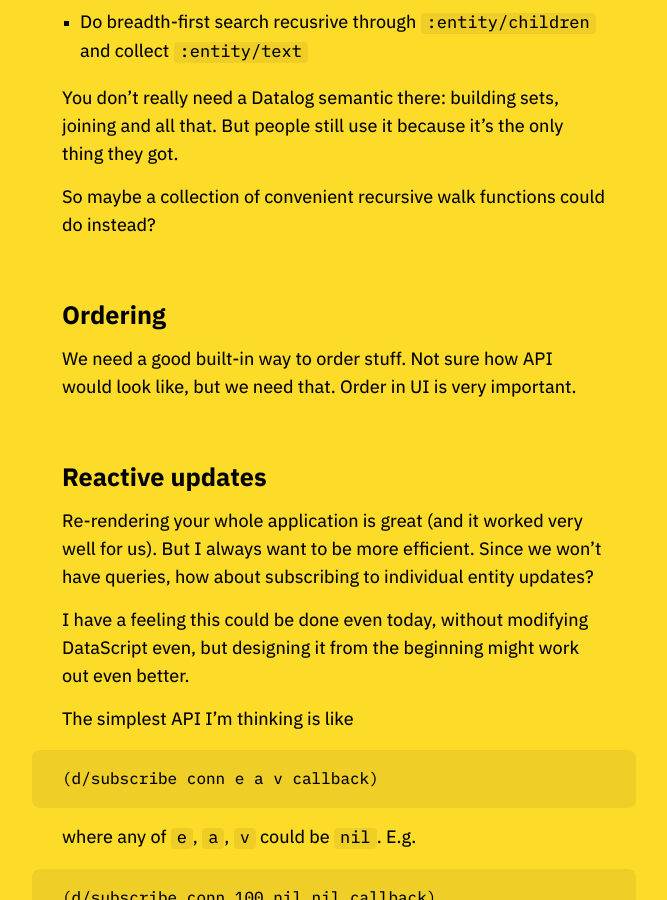
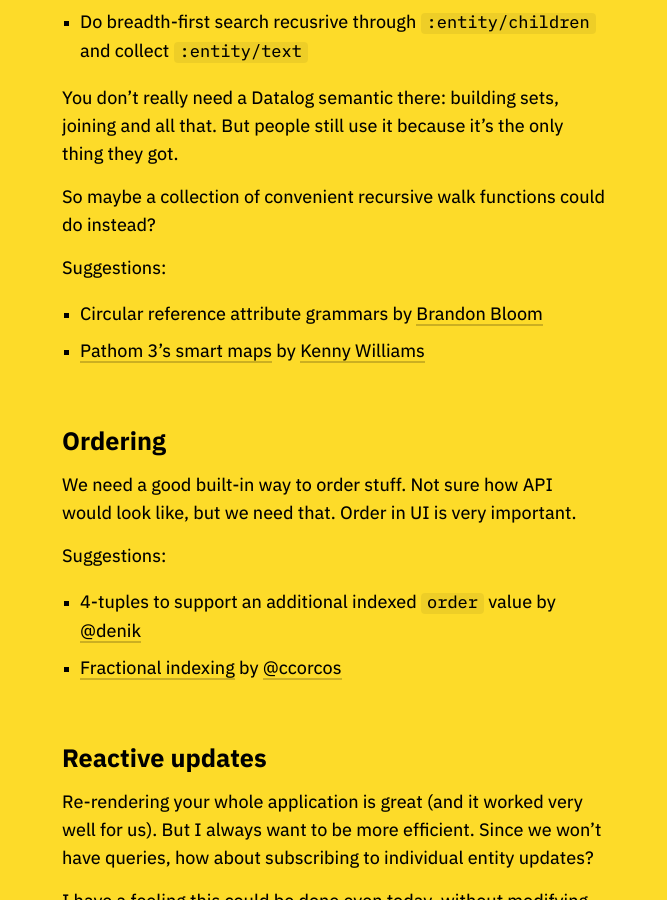
Before and after one commit to tonsky/tonsky.github.io, a Jekyll site: the page built from _posts/2022-04-13-datascript-2.md, in a window 1280 px wide and 900 px high, scrolled down 2735 px. Shown: the whole window, without its empty margins (307-974 px from the left). Built offline with Jekyll 4.4.1, drawn with Linux system fonts in a browser that asks for light colours; some of the changed text lies outside the part shown.

Commit message:
Suggestions for DataScript 2 problems

```diff
--- a/_posts/2022-04-13-datascript-2.md
+++ b/_posts/2022-04-13-datascript-2.md
@@ -62,9 +62,19 @@ You don’t really need a Datalog semantic there: building sets, joining and all
 
 So maybe a collection of convenient recursive walk functions could do instead?
 
+Suggestions:
+
+- Circular reference attribute grammars by [Brandon Bloom](https://twitter.com/BrandonBloom/status/1514294816095449088)
+- [Pathom 3’s smart maps](https://pathom3.wsscode.com/docs/smart-maps/) by [Kenny Williams](https://twitter.com/kennyjwilli/status/1514408433037893635)
+
 ## Ordering
 
 We need a good built-in way to order stuff. Not sure how API would look like, but we need that. Order in UI is very important.
+
+Suggestions:
+
+- 4-tuples to support an additional indexed `order` value by [@denik](https://twitter.com/denik/status/1514278505814577154)
+- [Fractional indexing](https://observablehq.com/@dgreensp/implementing-fractional-indexing) by [@ccorcos](https://twitter.com/ccorcos/status/1514319234829991937)
 
 ## Reactive updates
 
@@ -98,6 +108,10 @@ As experience shows, even in browser DataScript databases could grow quite large
 
 Would be cool to have file system / SQLite / IndexedDB storages for starters.
 
+Suggestions:
+
+- LSM trees by [Tweets McSjørup](https://twitter.com/zorendk/status/1514306839625801731)
+
 ## Async API
 
 The reason DataScript doesn’t have persistence yet is because all DataScript APIs are synchronous, and IndexedDB APIs are asynchronous.
```
